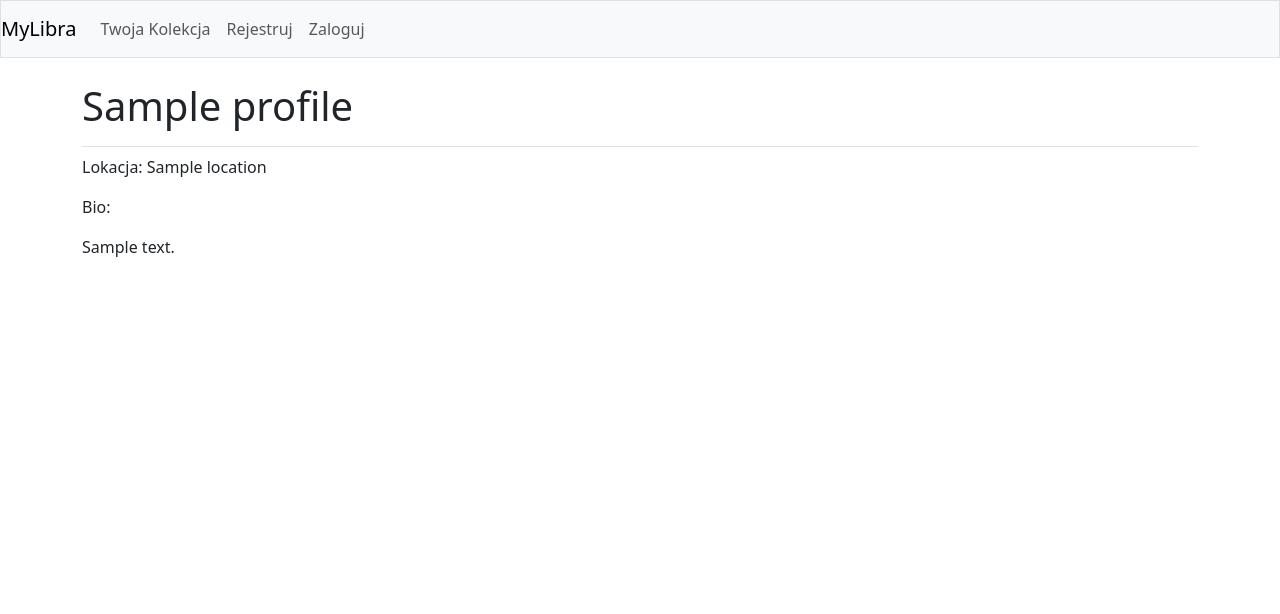
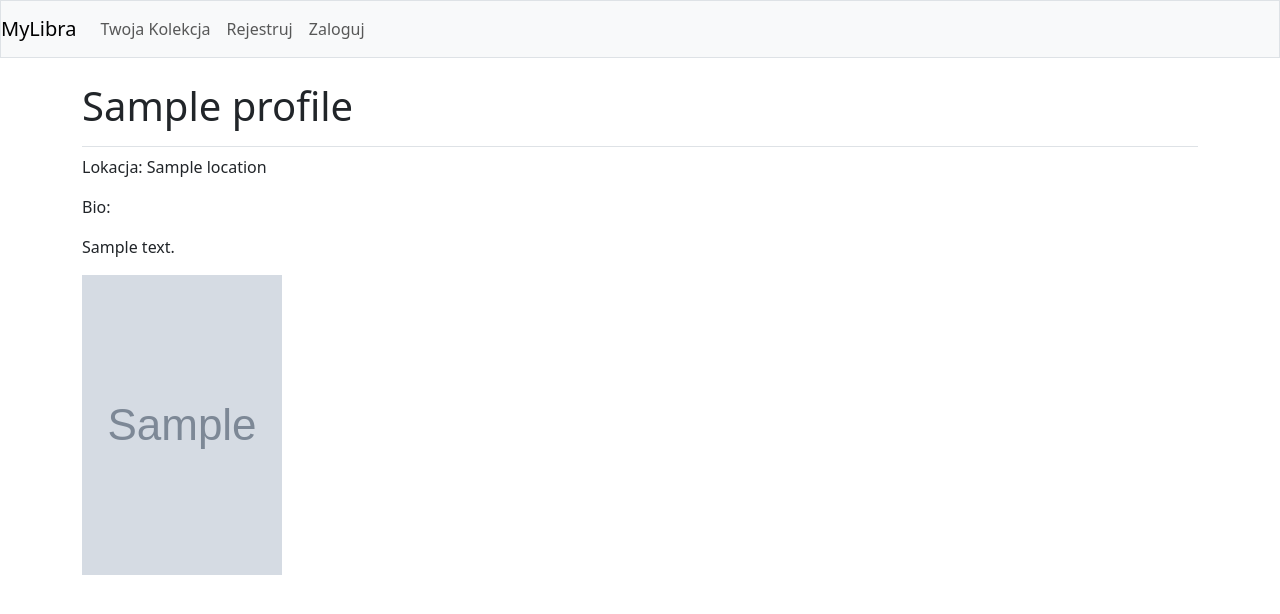
Before and after one commit to GLamotBach/mylibra, a Django app: template templates/public_profile/profile.html in a window 1280 px wide. Shown: the top 614 px of the page. Run offline with Django 3.2, Linux system fonts and the light colour scheme; the template is opened without the code that fills it: most values are stand-ins (such as "Sample title", 1, 10 or a date in 2020); grey boxes marked "Sample" are stand-in pictures; some libraries are stand-ins or nearby versions.

Commit message:
Picture added to profile template

```diff
--- a/templates/public_profile/profile.html
+++ b/templates/public_profile/profile.html
@@ -1,3 +1,4 @@
+
 <!DOCTYPE html>
 <html lang="pl">
 <head>
@@ -15,6 +16,7 @@
   <p>Lokacja: {{ profile.location }}</p>
   <p>Bio:</p>
   <p>{{ profile.bio }}</p>
+  <img src="{{ profile.image.url }}" width="200" height="300">
 
 {% endblock content %}
 
```
